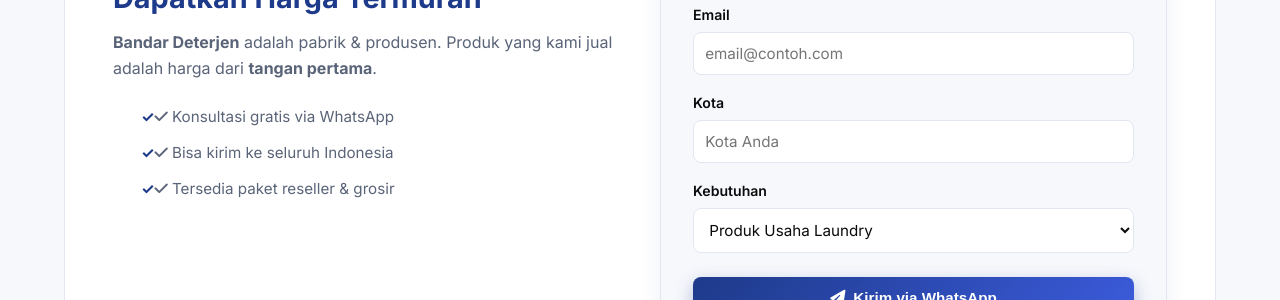
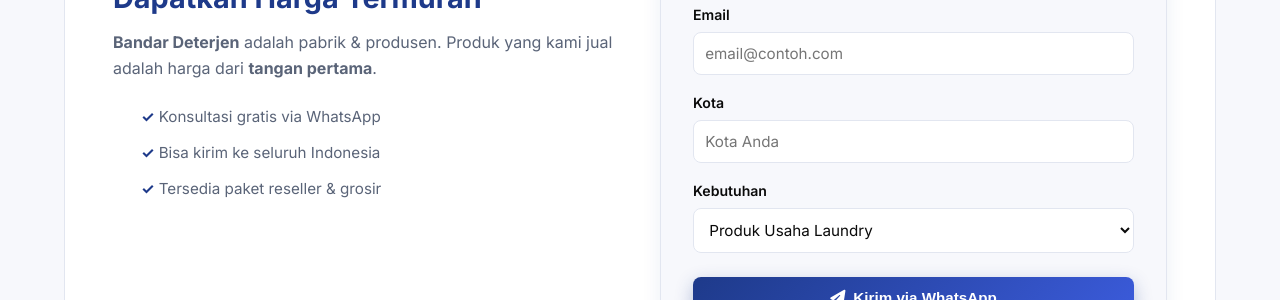
Before and after one commit to bandardeterjen/bandardeterjen.github.io, a Jekyll site: the page built from index.html, in a window 1280 px wide and 900 px high, scrolled down 3524 px. Shown: the part 150-450 px from the top of the window. Built offline with Jekyll 4.4.1, drawn with Linux system fonts in a browser that asks for light colours; the list of posts is cut into pages by our own code.

Commit message:
Update index.html

```diff
--- a/index.html
+++ b/index.html
@@ -292,9 +292,9 @@
           Produk yang kami jual adalah harga dari <strong>tangan pertama</strong>.
         </p>
         <ul class="bd-list bd-list--check">
-          <li><i class="fa fa-check" aria-hidden="true"></i> Konsultasi gratis via WhatsApp</li>
-          <li><i class="fa fa-check" aria-hidden="true"></i> Bisa kirim ke seluruh Indonesia</li>
-          <li><i class="fa fa-check" aria-hidden="true"></i> Tersedia paket reseller &amp; grosir</li>
+          <li> Konsultasi gratis via WhatsApp</li>
+          <li> Bisa kirim ke seluruh Indonesia</li>
+          <li> Tersedia paket reseller &amp; grosir</li>
         </ul>
       </div>
 
```
